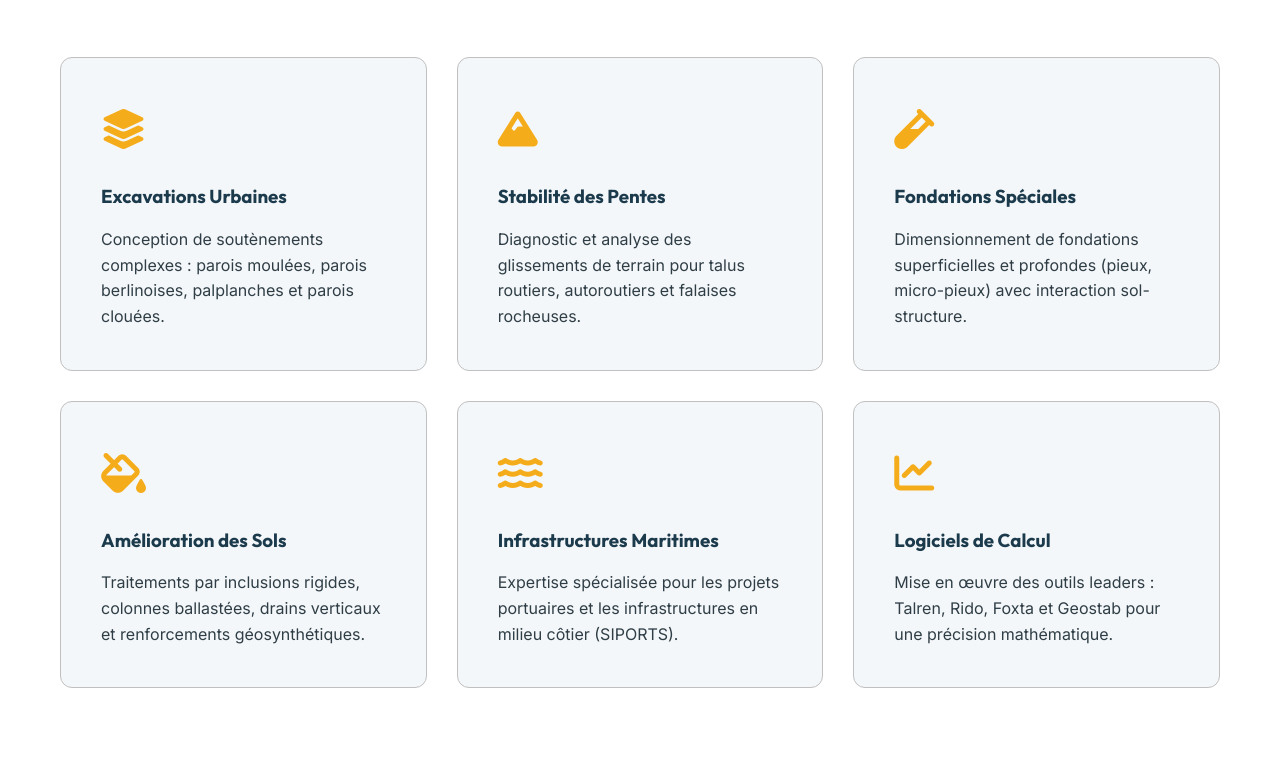
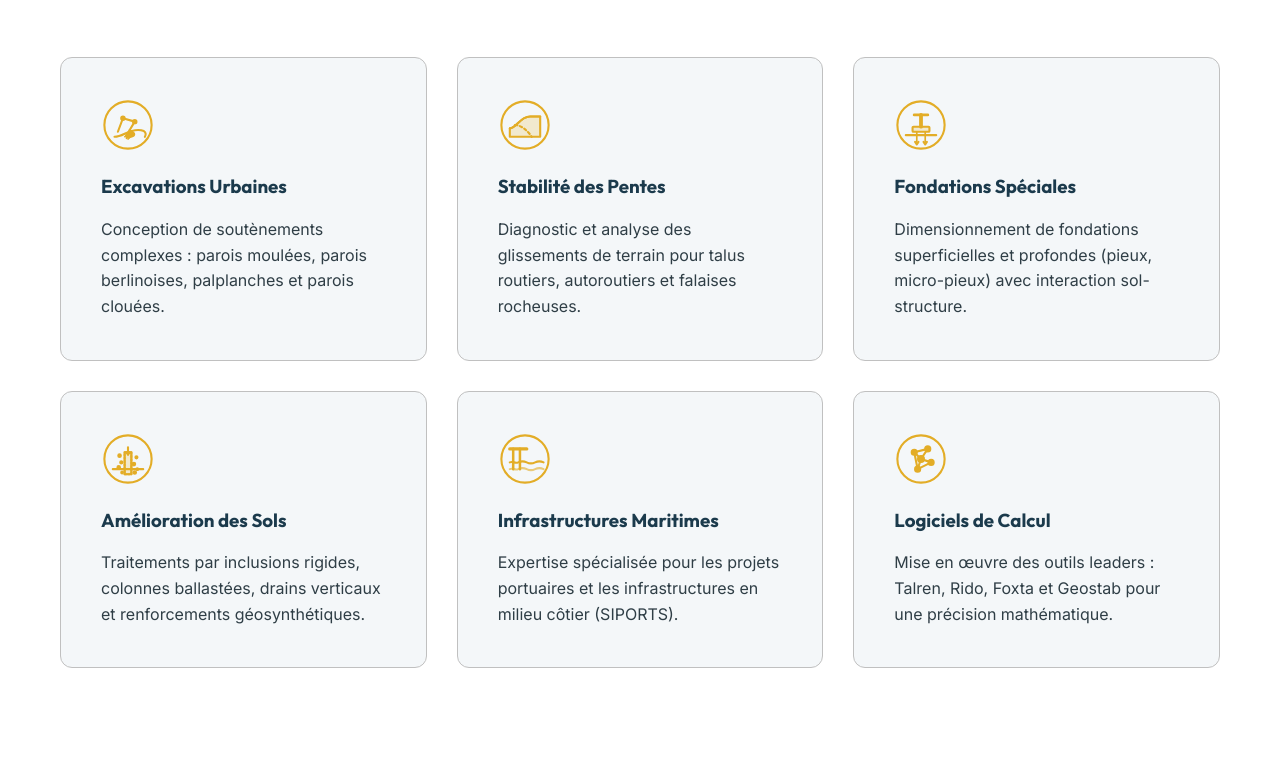
Before and after one commit to babycreativ-web/geosafe, a plain HTML site: page index.html in a window 1280 px wide. Shown: the part 1033-1800 px from the top of the page. Drawn offline with nearby package versions, Linux system fonts and the light colour scheme.

Commit message:
design: update service icons to custom SVGs and align accent color with official logo

```diff
--- a/index.css
+++ b/index.css
@@ -12,10 +12,10 @@
     --secondary-light: #3F7F77;   /* Lighter Vert for highlights */
 
     /* Accent Palette */
-    --accent: #F5AC1B;            /* Moutard - Vibrant safety gold */
-    --accent-rgb: 245, 172, 27;
-    --accent-hover: #D9940E;      /* Darker Moutard for button hover state */
-    --accent-light: #FEF7EA;      /* Light gold tint for soft badges */
+    --accent: #E3AD27;            /* Moutard - Vibrant safety gold (Logo Color) */
+    --accent-rgb: 227, 173, 39;
+    --accent-hover: #C5931D;      /* Darker Moutard for button hover state */
+    --accent-light: #FDF7E9;      /* Light gold tint for soft badges */
 
     /* Neutral Palette */
     --bg-white: #ffffff;
@@ -383,6 +383,16 @@ header {
     font-size: 2.5rem;
     margin-bottom: 20px;
     color: var(--accent);
+    display: flex;
+    align-items: center;
+}
+
+.service-icon svg {
+    transition: var(--transition);
+}
+
+.service-card:hover .service-icon svg {
+    transform: scale(1.1);
 }
 
 .service-card h3 {
--- a/index.html
+++ b/index.html
@@ -64,32 +64,99 @@
             </div>
             <div class="services-grid">
                 <div class="service-card">
-                    <div class="service-icon"><i class="fas fa-layer-group"></i></div>
+                    <div class="service-icon">
+                        <svg xmlns="http://www.w3.org/2000/svg" viewBox="0 0 64 64" width="54" height="54" fill="none" stroke="currentColor" stroke-width="2.5" stroke-linecap="round" stroke-linejoin="round">
+                            <circle cx="32" cy="32" r="28" />
+                            <path d="M16 46c10 0 15-8 28-8s8 8 8 8" />
+                            <path d="M20 40l6-16 14 4-6 10" />
+                            <circle cx="26" cy="24" r="2" fill="currentColor" />
+                            <circle cx="40" cy="28" r="2" fill="currentColor" />
+                            <path d="M34 38l-4 6a2 2 0 0 0 2 3l6-2a2 2 0 0 0 1-3l-5-4z" fill="currentColor" />
+                            <path d="M30 44l-2 2 M32 46l-2 2 M34 47l-2 2" stroke-width="1.5" />
+                        </svg>
+                    </div>
                     <h3>Excavations Urbaines</h3>
                     <p>Conception de soutènements complexes : parois moulées, parois berlinoises, palplanches et parois clouées.</p>
                 </div>
                 <div class="service-card">
-                    <div class="service-icon"><i class="fas fa-mountain"></i></div>
+                    <div class="service-icon">
+                        <svg xmlns="http://www.w3.org/2000/svg" viewBox="0 0 64 64" width="54" height="54" fill="none" stroke="currentColor" stroke-width="2.5" stroke-linecap="round" stroke-linejoin="round">
+                            <circle cx="32" cy="32" r="28" />
+                            <path d="M14 36c8 0 12-14 24-14h12v24H14z" fill="currentColor" fill-opacity="0.2" />
+                            <path d="M14 36c8 0 12-14 24-14h12" />
+                            <path d="M20 32c8 0 16 8 20 14" stroke-dasharray="3 3" />
+                        </svg>
+                    </div>
                     <h3>Stabilité des Pentes</h3>
                     <p>Diagnostic et analyse des glissements de terrain pour talus routiers, autoroutiers et falaises rocheuses.</p>
                 </div>
                 <div class="service-card">
-                    <div class="service-icon"><i class="fas fa-vial"></i></div>
+                    <div class="service-icon">
+                        <svg xmlns="http://www.w3.org/2000/svg" viewBox="0 0 64 64" width="54" height="54" fill="none" stroke="currentColor" stroke-width="2.5" stroke-linecap="round" stroke-linejoin="round">
+                            <circle cx="32" cy="32" r="28" />
+                            <path d="M14 44h36" />
+                            <path d="M32 20v14" stroke-width="4.5" />
+                            <path d="M24 20h16" stroke-width="3.5" />
+                            <rect x="22" y="34" width="20" height="6" rx="1" fill="currentColor" fill-opacity="0.2" />
+                            <path d="M27 40v12 M37 40v12" stroke-width="2" />
+                            <path d="M25 52l2 3 2-3 M35 52l2 3 2-3" />
+                        </svg>
+                    </div>
                     <h3>Fondations Spéciales</h3>
                     <p>Dimensionnement de fondations superficielles et profondes (pieux, micro-pieux) avec interaction sol-structure.</p>
                 </div>
                 <div class="service-card">
-                    <div class="service-icon"><i class="fas fa-fill-drip"></i></div>
+                    <div class="service-icon">
+                        <svg xmlns="http://www.w3.org/2000/svg" viewBox="0 0 64 64" width="54" height="54" fill="none" stroke="currentColor" stroke-width="2.5" stroke-linecap="round" stroke-linejoin="round">
+                            <circle cx="32" cy="32" r="28" />
+                            <path d="M14 44h36" />
+                            <rect x="28" y="24" width="8" height="26" fill="currentColor" fill-opacity="0.2" />
+                            <path d="M28 24h8v26h-8z" stroke-dasharray="2 2" />
+                            <circle cx="22" cy="28" r="1.5" fill="currentColor" />
+                            <circle cx="24" cy="36" r="1.2" fill="currentColor" />
+                            <circle cx="21" cy="42" r="1.5" fill="currentColor" />
+                            <circle cx="25" cy="48" r="1" fill="currentColor" />
+                            <circle cx="42" cy="30" r="1.2" fill="currentColor" />
+                            <circle cx="39" cy="38" r="1.5" fill="currentColor" />
+                            <circle cx="43" cy="44" r="1" fill="currentColor" />
+                            <circle cx="40" cy="48" r="1.5" fill="currentColor" />
+                            <path d="M32 18v8 M30 24l2 3 2-3" />
+                        </svg>
+                    </div>
                     <h3>Amélioration des Sols</h3>
                     <p>Traitements par inclusions rigides, colonnes ballastées, drains verticaux et renforcements géosynthétiques.</p>
                 </div>
                 <div class="service-card">
-                    <div class="service-icon"><i class="fas fa-water"></i></div>
+                    <div class="service-icon">
+                        <svg xmlns="http://www.w3.org/2000/svg" viewBox="0 0 64 64" width="54" height="54" fill="none" stroke="currentColor" stroke-width="2.5" stroke-linecap="round" stroke-linejoin="round">
+                            <circle cx="32" cy="32" r="28" />
+                            <path d="M18 20v24M26 20v24" stroke-width="3" />
+                            <path d="M14 20h20" stroke-width="4" />
+                            <path d="M14 36c4-2 6 2 10 0s6-2 10 0 6 2 10 0 6-2 10 0" />
+                            <path d="M14 44c4-2 6 2 10 0s6-2 10 0 6 2 10 0 6-2 10 0" opacity="0.6" />
+                        </svg>
+                    </div>
                     <h3>Infrastructures Maritimes</h3>
                     <p>Expertise spécialisée pour les projets portuaires et les infrastructures en milieu côtier (SIPORTS).</p>
                 </div>
                 <div class="service-card">
-                    <div class="service-icon"><i class="fas fa-chart-line"></i></div>
+                    <div class="service-icon">
+                        <svg xmlns="http://www.w3.org/2000/svg" viewBox="0 0 64 64" width="54" height="54" fill="none" stroke="currentColor" stroke-width="2.5" stroke-linecap="round" stroke-linejoin="round">
+                            <circle cx="32" cy="32" r="28" />
+                            <circle cx="24" cy="24" r="3" fill="currentColor" />
+                            <circle cx="40" cy="20" r="3" fill="currentColor" />
+                            <circle cx="44" cy="36" r="3" fill="currentColor" />
+                            <circle cx="28" cy="44" r="3" fill="currentColor" />
+                            <circle cx="32" cy="32" r="3.5" fill="currentColor" />
+                            <line x1="24" y1="24" x2="40" y2="20" />
+                            <line x1="40" y1="20" x2="32" y2="32" />
+                            <line x1="32" y1="32" x2="24" y2="24" />
+                            <line x1="32" y1="32" x2="44" y2="36" />
+                            <line x1="44" y1="36" x2="28" y2="44" />
+                            <line x1="28" y1="44" x2="32" y2="32" />
+                            <line x1="24" y1="24" x2="28" y2="44" />
+                        </svg>
+                    </div>
                     <h3>Logiciels de Calcul</h3>
                     <p>Mise en œuvre des outils leaders : Talren, Rido, Foxta et Geostab pour une précision mathématique.</p>
                 </div>
```
